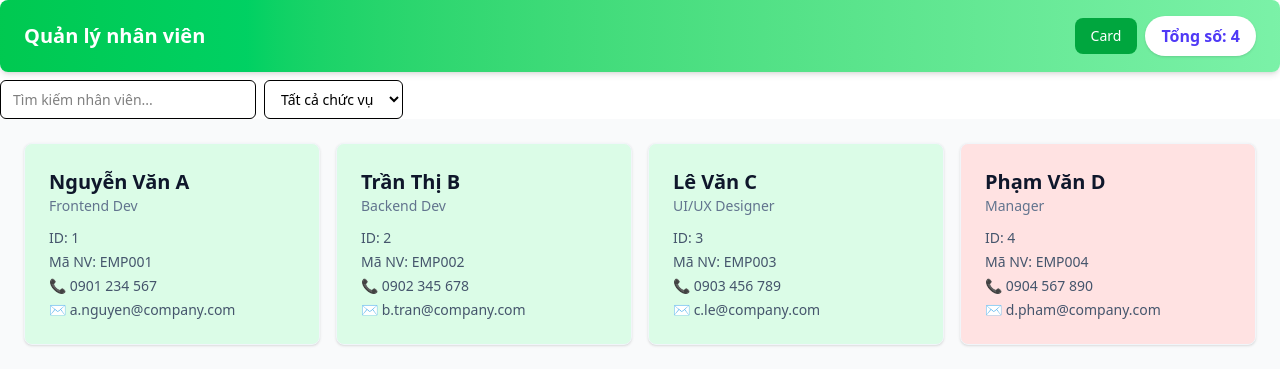
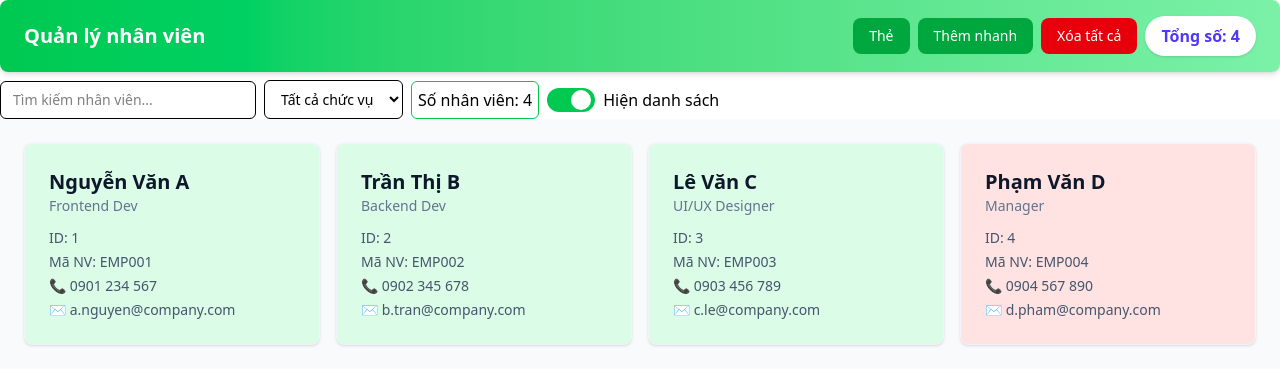
Before and after one commit to Qthanh1t/orenda_quanlynhanvien, a React (Vite) app: page /employees in a window 1280 px wide. Shown: the top 386 px of the page. Built offline with nearby package versions, Linux system fonts and the light colour scheme.

Commit message:
add sample employee, delete all employee, toggle show lÃist

```diff
--- a/index.html
+++ b/index.html
@@ -4,7 +4,7 @@
     <meta charset="UTF-8" />
     <link rel="icon" type="image/svg+xml" href="/vite.svg" />
     <meta name="viewport" content="width=device-width, initial-scale=1.0" />
-    <title>tuan2</title>
+    <title>Quản lý nhân viên</title>
   </head>
   <body>
     <div id="root"></div>
--- a/src/App.tsx
+++ b/src/App.tsx
@@ -1,27 +1,23 @@
 import './App.css'
 import EmployeeHeader from './component/EmployeeHeader';
 import EmployeeList from './component/EmployeeList';
-import {useMemo, useState} from "react";
-import {employees} from "./data/employees.ts";
+import {useEffect, useMemo, useState} from "react";
 import {EmployeeSearch} from "./component/EmployeeSearch.tsx";
 import {EmployeeFilter} from "./component/EmployeeFilter.tsx";
-
+import {removeVietnameseTones} from './utils/util.ts';
+import {useEmployee} from "./hook/useEmployee.ts";
 
 function App() {
 
     const [viewCard, setViewCard] = useState(true);
     const [searchTerm, setSearchTerm] = useState("");
     const [selectedTitle, setSelectedTitle] = useState("");
+    const {employees, addSampleEmployee, deleteAllEmployee} = useEmployee();
+    const [numberOfEmployees, setNumberOfEmployees] = useState(employees.length);
+    const [showList, setShowList] = useState(true);
 
     const titles: string[] = ["Dev", "Designer", "Manager"];
 
-    function removeVietnameseTones(str: string): string {
-        return str
-            .normalize("NFD") // tách ký tự có dấu thành base + dấu
-            .replace(/[\u0300-\u036f]/g, "") // xóa dấu
-            .replace(/đ/g, "d")
-            .replace(/Đ/g, "D");
-    }
 
     const filteredEmployees = useMemo(() => {
         return employees.filter((employee) => {
@@ -29,22 +25,51 @@ function App() {
             const matchTitle = selectedTitle ? employee.title.toLowerCase().includes(selectedTitle.toLowerCase()) : true;
             return matchSearch && matchTitle;
         });
-    }, [searchTerm, selectedTitle]);
+    }, [employees, searchTerm, selectedTitle]);
+
+    useEffect(() => {
+        setNumberOfEmployees(filteredEmployees.length);
+    }, [filteredEmployees])
+
     return (
         <>
             <EmployeeHeader
                 count={employees.length}
                 viewCard={viewCard}
                 setViewCard={setViewCard}
+                addSampleEmployee={addSampleEmployee}
+                deleteAllEmployee={deleteAllEmployee}
             />
-            <div className="flex gap-2">
+            <div className="flex gap-2 items-center">
                 <EmployeeSearch searchTerm={searchTerm} setSearchTerm={setSearchTerm}/>
                 <EmployeeFilter selectedTitle={selectedTitle} setSelectedTitle={setSelectedTitle} titles={titles}/>
+                <div className="border border-green-500 p-1.5 rounded-md">
+                    Số nhân viên: {numberOfEmployees}
+                </div>
+                <button
+                    onClick={() => setShowList(!showList)}
+                    className={`relative inline-flex h-6 w-12 items-center rounded-full transition-colors duration-300 ${
+                        showList ? "bg-green-500" : "bg-gray-300"
+                    }`}
+                >
+                  <span
+                      className={`inline-block h-5 w-5 transform rounded-full bg-white transition-transform duration-300 ${
+                          showList ? "translate-x-6" : "translate-x-1"
+                      }`}
+                  />
+                </button>
+                <span>
+                    {showList ? "Hiện danh sách" : "Ẩn danh sách"}
+                </span>
             </div>
-            <EmployeeList
-                employees={filteredEmployees}
-                viewCard={viewCard}
-            />
+            {
+                showList &&
+                <EmployeeList
+                    employees={filteredEmployees}
+                    viewCard={viewCard}
+                />
+            }
+
 
         </>
     )
--- a/src/component/EmployeeHeader.tsx
+++ b/src/component/EmployeeHeader.tsx
@@ -1,9 +1,11 @@
 import * as React from "react";
 
-function EmployeeHeader({count, viewCard, setViewCard}: {
+function EmployeeHeader({count, viewCard, setViewCard, addSampleEmployee, deleteAllEmployee}: {
     count: number,
     viewCard: boolean,
-    setViewCard: React.Dispatch<React.SetStateAction<boolean>>
+    setViewCard: React.Dispatch<React.SetStateAction<boolean>>,
+    addSampleEmployee: () => void
+    deleteAllEmployee: () => void
 }) {
     return (
         <header
@@ -14,7 +16,13 @@ function EmployeeHeader({count, viewCard, setViewCard}: {
                     onClick={() => setViewCard(!viewCard)}
                     className={`px-4 py-2 rounded-lg text-sm font-medium ${viewCard ? "bg-green-600 text-white" : "bg-white border border-slate-300 text-slate-700 hover:bg-slate-100"}`}
                 >
-                    {viewCard ? "Card" : "Table"}
+                    {viewCard ? "Thẻ" : "Bảng"}
+                </button>
+                <button onClick={addSampleEmployee} className={"px-4 py-2 rounded-lg text-sm font-medium bg-green-600"}>
+                    Thêm nhanh
+                </button>
+                <button onClick={deleteAllEmployee} className={"px-4 py-2 rounded-lg text-sm font-medium bg-red-600"}>
+                    Xóa tất cả
                 </button>
                 <span className="bg-white text-indigo-600 font-semibold px-4 py-2 rounded-full shadow">
                     Tổng số: {count}
--- a/src/data/employees.ts
+++ b/src/data/employees.ts
@@ -1,6 +1,7 @@
 import type {Employee} from "../model/Employee.ts";
 
-export const employees: Employee[] = [
+export const IdsList: Set<number> = new Set([1, 2, 3, 4]);
+export const employeesList: Employee[] = [
     {
         id: 1,
         code: "EMP001",
--- /dev/null
+++ b/src/hook/useEmployee.ts
@@ -0,0 +1,34 @@
+import {employeesList, IdsList} from "../data/employees.ts";
+import {useState} from "react";
+
+export function useEmployee() {
+
+    const [employees, setEmployees] = useState(employeesList);
+    const [ids, setIds] = useState(IdsList);
+
+    function addSampleEmployee() {
+        let newId: number;
+        do {
+            newId = Math.floor(Math.random() * (100) + 1)
+        } while (ids.has(newId));
+        setIds((prev) => new Set(prev).add(newId))
+        const formattedId: string = newId.toString().padStart(3, '0');
+        setEmployees((prev) => [...prev,
+            {
+                id: newId,
+                code: `EMP${formattedId}`,
+                name: "tourist",
+                title: "Backend Dev",
+                phone: "0123 456 789",
+                email: "tourist@company.com"
+            }])
+
+    }
+
+    const deleteAllEmployee = () => {
+        setIds(new Set());
+        setEmployees([]);
+    }
+
+    return {employees, addSampleEmployee, deleteAllEmployee};
+}
--- /dev/null
+++ b/src/utils/util.ts
@@ -0,0 +1,7 @@
+export function removeVietnameseTones(str: string): string {
+    return str
+        .normalize("NFD") // tách ký tự có dấu thành base + dấu
+        .replace(/[\u0300-\u036f]/g, "") // xóa dấu
+        .replace(/đ/g, "d")
+        .replace(/Đ/g, "D");
+}
```
